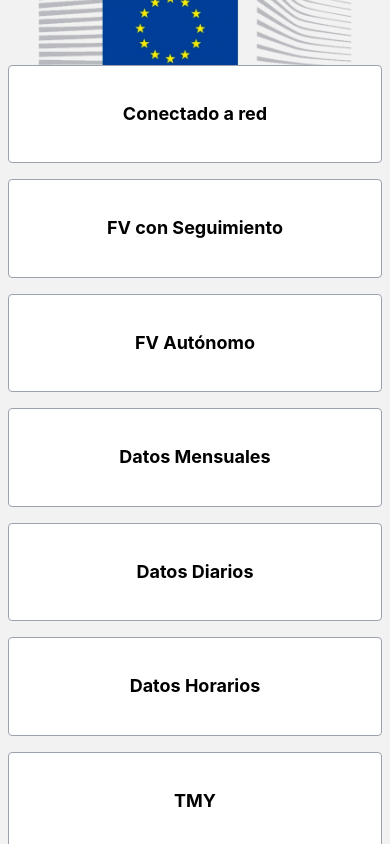
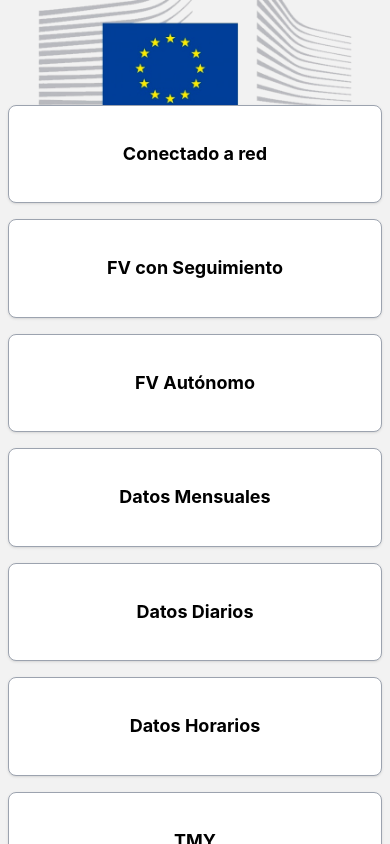
Before and after one commit to piKolin/pvgis-fotovoltaicapp, a React Native app: screen /Home in a window 390 px wide. Built offline with nearby package versions, Linux system fonts and the light colour scheme.

Commit message:
Configure the Type Check of the navigation route and created the first "Form Screen".

```diff
--- a/App.tsx
+++ b/App.tsx
@@ -2,6 +2,14 @@ import React from 'react';
 import { NavigationContainer } from '@react-navigation/native';
 import { createNativeStackNavigator } from '@react-navigation/native-stack';
 import HomeScreen from './src/screens/HomeScreen';
+import GridTrackingScreen from './src/screens/GridTrackingScreen';
+
+export type RootStackParamList = {
+	Home: undefined;
+	GridTracking: undefined;
+};
+
+const Stack = createNativeStackNavigator<RootStackParamList>();
 
 export default function App() {
 	const Stack = createNativeStackNavigator();
@@ -14,6 +22,7 @@ export default function App() {
 					component={HomeScreen}
 					options={{ headerShown: false }}
 				/>
+				<Stack.Screen name="GridTracking" component={GridTrackingScreen} />
 			</Stack.Navigator>
 		</NavigationContainer>
 	);
--- a/src/components/ActionButton.tsx
+++ b/src/components/ActionButton.tsx
@@ -1,5 +1,8 @@
 import { Text, TouchableOpacity } from 'react-native';
 import React from 'react';
+import { NativeStackNavigationProp } from '@react-navigation/native-stack';
+import { RootStackParamList } from '../../App';
+import { useNavigation } from '@react-navigation/native';
 
 export type Props = {
 	title: string;
@@ -7,10 +10,18 @@ export type Props = {
 	screen: any;
 };
 
+export type NavigationProp = NativeStackNavigationProp<
+	RootStackParamList,
+	'Home'
+>;
+
 const ActionButton = ({ title, color, screen }: Props) => {
+	const navigation = useNavigation<NavigationProp>();
+
 	return (
 		<TouchableOpacity
-			className="flex m-2 flex-1 justify-center items-center border border-gray-400 py-5 rounded bg-white"
+			onPress={() => navigation.navigate(screen)}
+			className="flex m-2 flex-1 justify-center items-center border border-gray-400 py-5 rounded-lg shadow bg-white"
 			style={{
 				borderLeftColor: color,
 				borderLeftWidth: 8,
--- /dev/null
+++ b/src/screens/GridTrackingScreen.tsx
@@ -0,0 +1,23 @@
+import { Text } from 'react-native';
+import React from 'react';
+import { SafeAreaView } from 'react-native-safe-area-context';
+import { RootStackParamList } from '../../App';
+import { NativeStackNavigationProp } from '@react-navigation/native-stack';
+import { useNavigation } from '@react-navigation/native';
+
+export type NavigationProp = NativeStackNavigationProp<
+	RootStackParamList,
+	'GridTracking'
+>;
+
+const GridTrackingScreen = () => {
+	const navigation = useNavigation<NavigationProp>();
+
+	return (
+		<SafeAreaView>
+			<Text>GridTrackingScreen</Text>
+		</SafeAreaView>
+	);
+};
+
+export default GridTrackingScreen;
--- a/src/screens/HomeScreen.tsx
+++ b/src/screens/HomeScreen.tsx
@@ -1,12 +1,10 @@
 import { Image, ScrollView, View } from 'react-native';
 import React from 'react';
-import { SafeAreaView } from 'react-native-safe-area-context';
 import ActionButton from '../components/ActionButton';
 
 const HomeScreen = () => {
 	return (
-		<SafeAreaView className="flex-1 flex-row">
-			<ScrollView>
+		<ScrollView className="pt-10">
 			{/* Image Logo of European  */}
 			<View className="flex-1 justify-center items-center">
 				<Image
@@ -16,15 +14,22 @@ const HomeScreen = () => {
 			</View>
 
 			{/* Action Buttons */}
-				<ActionButton title="Conectado a red" color="#FD8D3C" screen="" />
-				<ActionButton title="FV con Seguimiento" color="#FD8D3C" screen="" />
+			<ActionButton
+				title="Conectado a red"
+				color="#FD8D3C"
+				screen="GridTracking"
+			/>
+			<ActionButton
+				title="FV con Seguimiento"
+				color="#FD8D3C"
+				screen="GridTracking"
+			/>
 			<ActionButton title="FV Autónomo" color="#FD8D3C" screen="" />
 			<ActionButton title="Datos Mensuales" color="#756BB1" screen="" />
 			<ActionButton title="Datos Diarios" color="#756BB1" screen="" />
 			<ActionButton title="Datos Horarios" color="#756BB1" screen="" />
 			<ActionButton title="TMY" color="#31A354" screen="" />
 		</ScrollView>
-		</SafeAreaView>
 	);
 };
 
```
Lines whose indentation alone changed are shown as unchanged.
